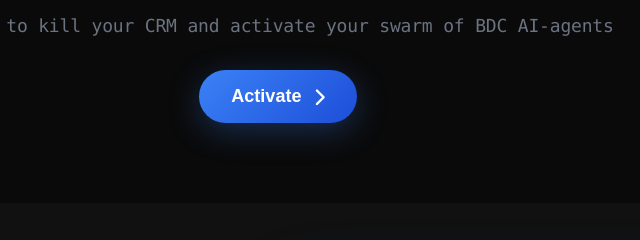
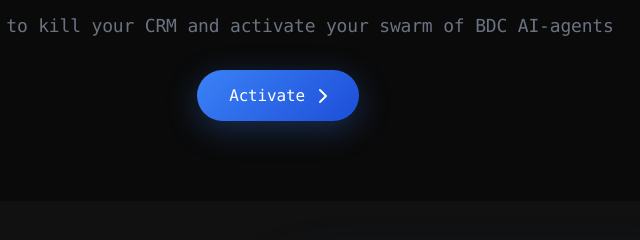
Before and after one commit to EmmaTully/stacks, a website: page index.html in a window 1280 px wide. Shown: the part 373-613 px from the top of the page, 362-1002 px from the left. Drawn offline with Linux system fonts and the light colour scheme.

Commit message:
Add monospaced font to Activate button for consistent technical aesthetic

```diff
--- a/index.html
+++ b/index.html
@@ -5,7 +5,7 @@
     <meta name="viewport" content="width=device-width, initial-scale=1.0">
     <title>Take-Next | AI-Native BDC for Auto Dealers</title>
     <meta name="description" content="The first AI-native BDC replacement built exclusively for auto dealers. Flip a switch and your virtual BDC is live - no hiring, training, or turnover.">
-    <link rel="stylesheet" href="website-styles.css?v=37">
+    <link rel="stylesheet" href="website-styles.css?v=38">
     <link href="https://cdnjs.cloudflare.com/ajax/libs/font-awesome/6.0.0/css/all.min.css" rel="stylesheet">
     <link href="https://fonts.googleapis.com/css2?family=Inter:wght@300;400;500;600;700;800&display=swap" rel="stylesheet">
 </head>
--- a/website-styles.css
+++ b/website-styles.css
@@ -162,8 +162,9 @@ body {
     color: white;
     padding: 16px 32px;
     border-radius: 50px;
-    font-size: 18px;
-    font-weight: 600;
+    font-size: 16px;
+    font-weight: 500;
+    font-family: 'SF Mono', 'Monaco', 'Inconsolata', 'Roboto Mono', 'Source Code Pro', monospace;
     border: none;
     cursor: pointer;
     display: inline-flex;
@@ -171,6 +172,7 @@ body {
     gap: 12px;
     transition: all 0.3s ease;
     box-shadow: 0 8px 32px rgba(59, 130, 246, 0.3);
+    letter-spacing: -0.01em;
 }
 
 .btn-primary.activate:hover {
```
